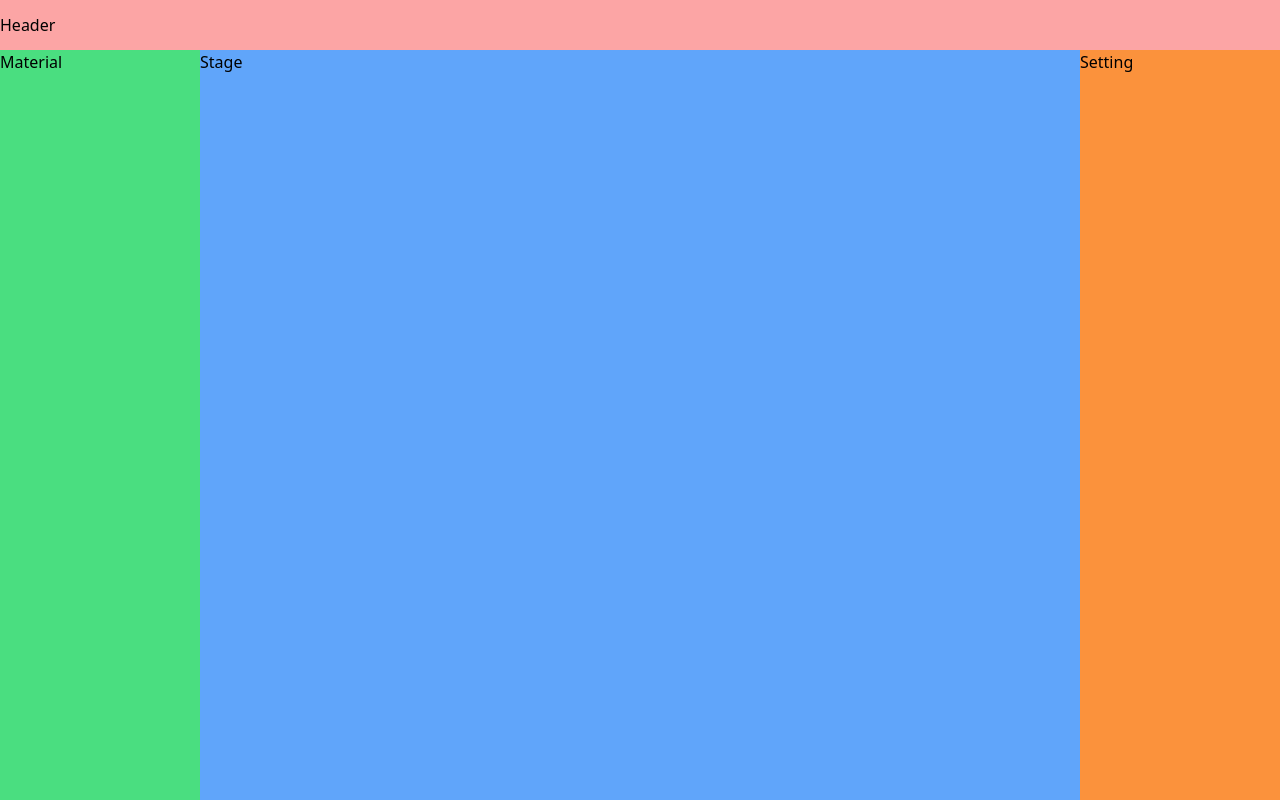
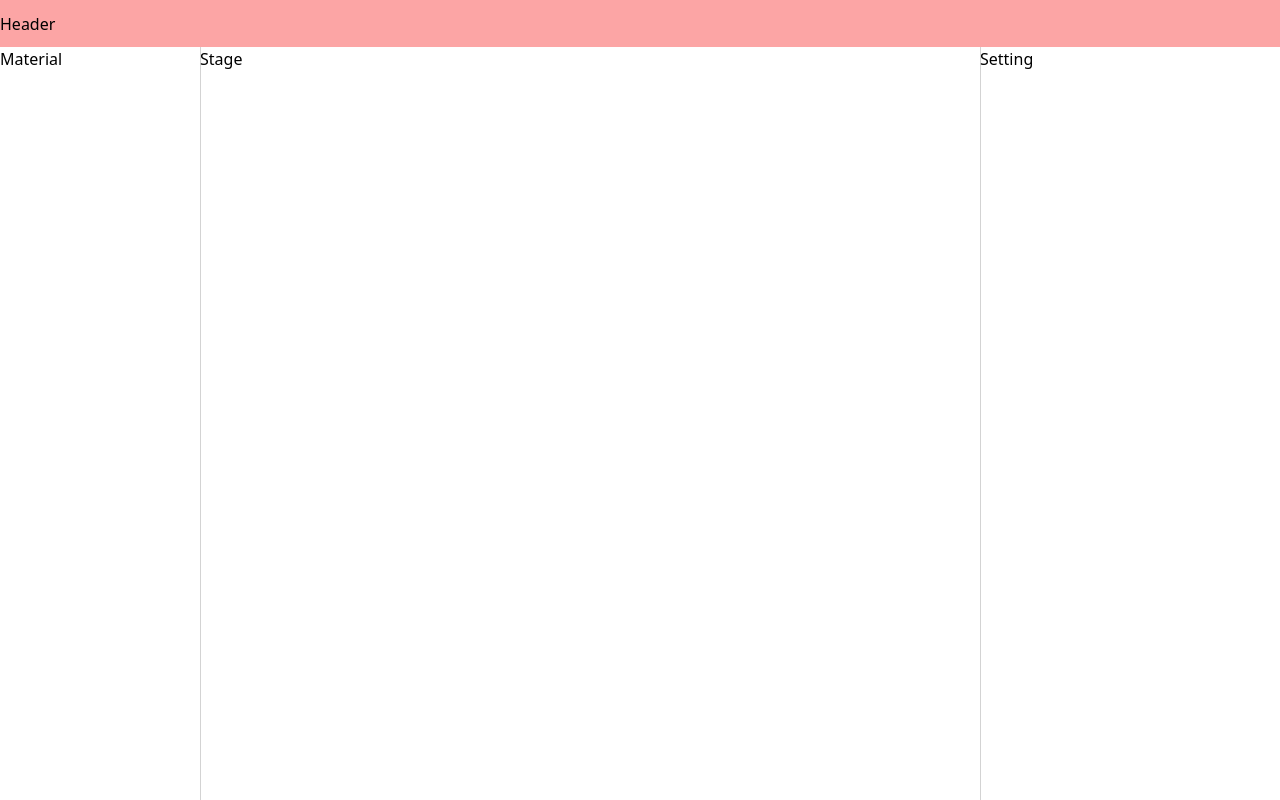
Before and after one commit to Lxhouse/ohda, a React (Vite) app: page / in a window 1280 px wide. Built offline with nearby package versions, Linux system fonts and the light colour scheme.

Commit message:
feat: 可伸缩布局

```diff
--- a/package.json
+++ b/package.json
@@ -10,6 +10,7 @@
     "preview": "vite preview"
   },
   "dependencies": {
+    "allotment": "^1.20.2",
     "react": "^18.3.1",
     "react-dom": "^18.3.1"
   },
--- a/src/editor/layouts/index.tsx
+++ b/src/editor/layouts/index.tsx
@@ -1,25 +1,29 @@
+import { Allotment } from 'allotment';
+import 'allotment/dist/style.css';
+
 import React from 'react';
 import Header from './header';
 import Material from './material';
 import Stage from './stage';
 import Setting from './setting';
+
 const Layout: React.FC = () => {
   return (
     <div className="h-[100vh] flex flex-col">
       <div className="h-[50px] flex items-center bg-red-300">
         <Header />
       </div>
-      <div className="flex-1 flex">
-        <div className="w-[200px] bg-green-400">
+      <Allotment>
+        <Allotment.Pane preferredSize={200} maxSize={400} minSize={200}>
           <Material />
-        </div>
-        <div className="flex-1 bg-blue-400">
+        </Allotment.Pane>
+        <Allotment.Pane>
           <Stage />
-        </div>
-        <div className="w-[200px] bg-orange-400">
+        </Allotment.Pane>
+        <Allotment.Pane preferredSize={300} maxSize={500} minSize={300}>
           <Setting />
-        </div>
-      </div>
+        </Allotment.Pane>
+      </Allotment>
     </div>
   );
 };
```
Also changed, not shown: 1 other file (tests, documents, lock files or other folders).
